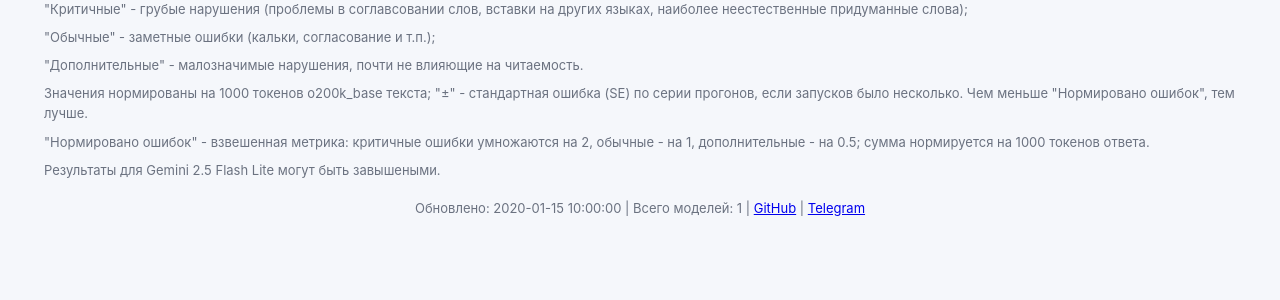
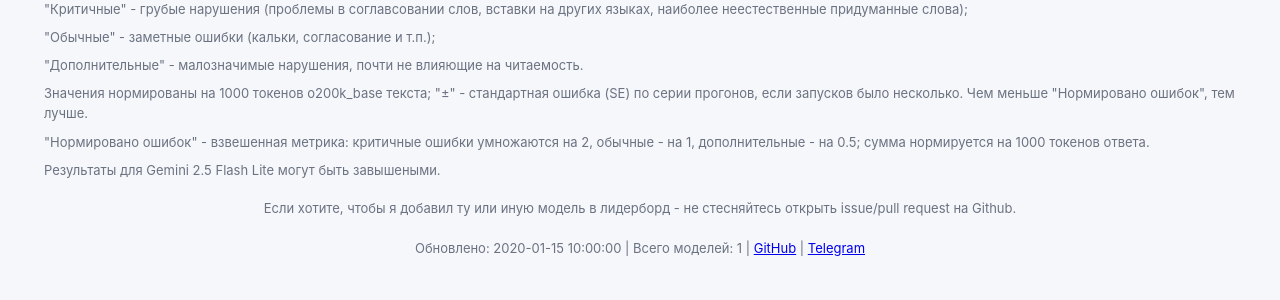
Before and after one commit to kristaller486/RuQualBench, a Python web app: template templates/leaderboard.jinja2 in a window 1280 px wide. Shown: the part 264-564 px from the top of the page. Run offline with Jinja, Linux system fonts and the light colour scheme; the template is opened without the code that fills it: most values are stand-ins (such as "Sample title", 1, 10 or a date in 2020).

Commit message:
model request

```diff
--- a/templates/leaderboard.jinja2
+++ b/templates/leaderboard.jinja2
@@ -159,7 +159,7 @@
             </p>
             <p>Результаты для Gemini 2.5 Flash Lite могут быть завышеными.</p>
         </div>
-
+        <p class="info-text">Если хотите, чтобы я добавил ту или иную модель в лидерборд - не стесняйтесь открыть issue/pull request на Github.</p>
         <p class="info-text">
             Обновлено: {{ update_time }} | Всего моделей: {{ leaderboard|length }} | <a href="https://github.com/kristaller486/RuQualBench">GitHub</a> | <a href="https://t.me/krists">Telegram</a>
         </p>
```
